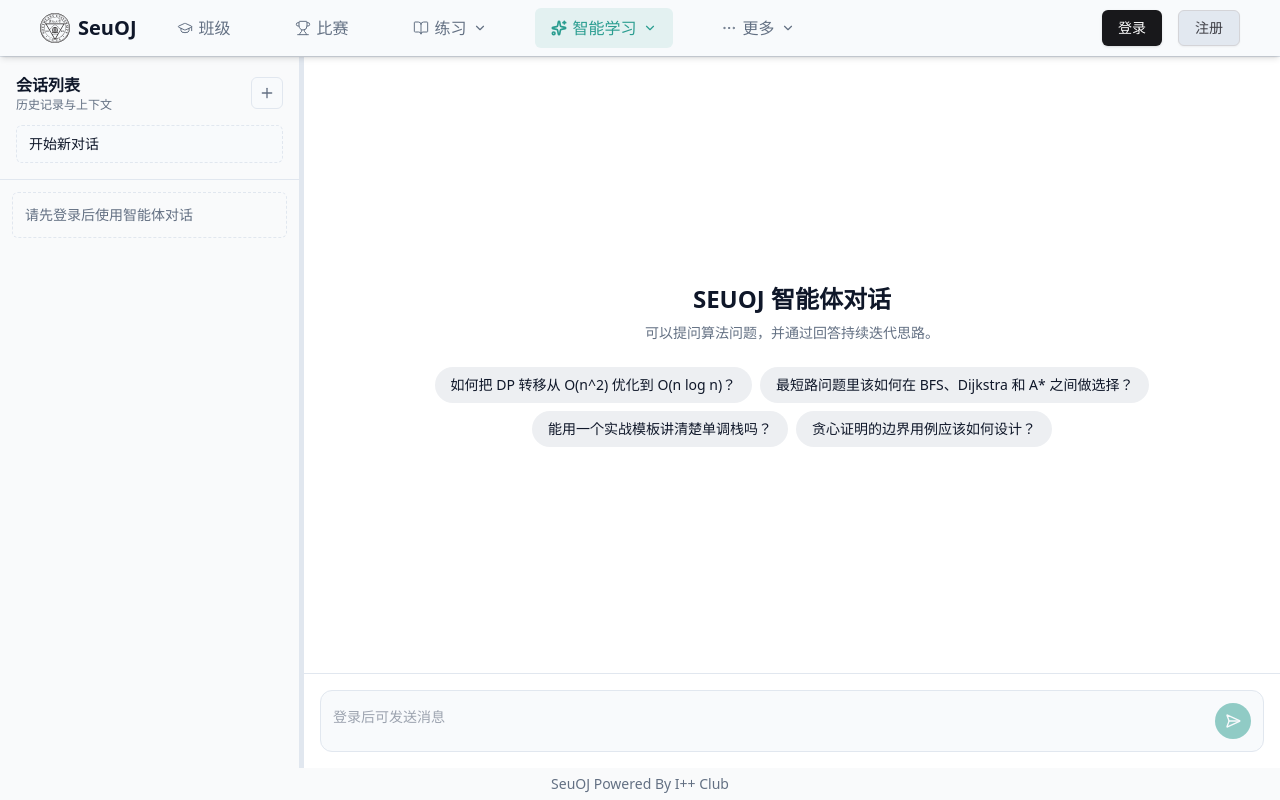
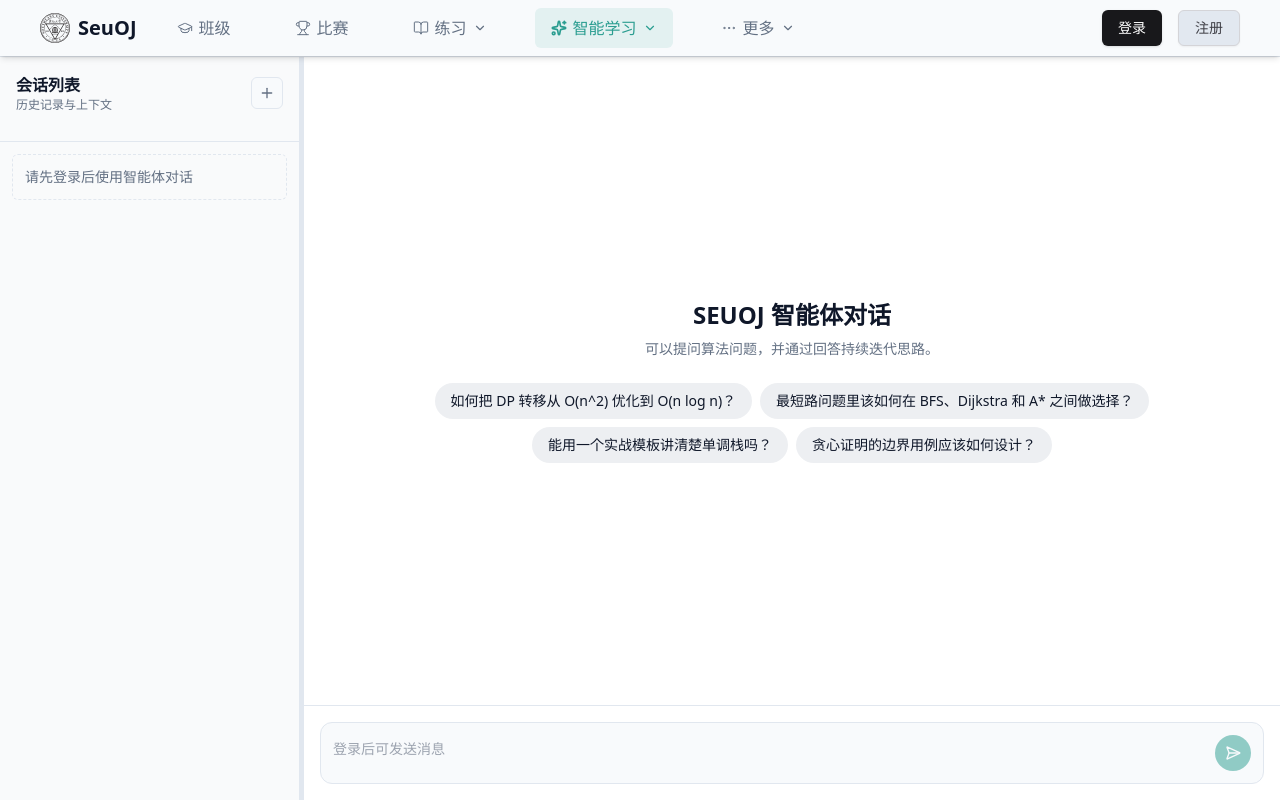
Before and after one commit to SEUAIG/seuoj-frontend, a React (Vite) app: page /chat-agent in a window 1280 px wide. Built offline with nearby package versions, Linux system fonts and the light colour scheme.

Commit message:
feat: 添加会话 UUID 生成逻辑，优化 AgentChatPage 组件的滚动处理，更新请求参数以包含用户 ID

```diff
--- a/src/components/pages/AgentChatPage.tsx
+++ b/src/components/pages/AgentChatPage.tsx
@@ -37,6 +37,15 @@
 
 function createId(prefix: string) {
   return `${prefix}-${Date.now()}-${Math.random().toString(36).slice(2, 8)}`;
+}
+
+function createSessionUuid() {
+  if (typeof crypto !== "undefined" && typeof crypto.randomUUID === "function") {
+    return crypto.randomUUID();
+  }
+  return `${Date.now()}-${Math.random().toString(16).slice(2)}-${Math.random()
+    .toString(16)
+    .slice(2)}`;
 }
 
 function extractCitations(content: string): CitationItem[] {
@@ -185,6 +194,24 @@
     textareaRef.current.style.height = `${Math.min(textareaRef.current.scrollHeight, 140)}px`;
   }
 
+  function handleIndependentWheel(event: React.WheelEvent<HTMLDivElement>) {
+    const el = event.currentTarget;
+    const atTop = el.scrollTop <= 0;
+    const atBottom = el.scrollTop + el.clientHeight >= el.scrollHeight - 1;
+    const scrollingUp = event.deltaY < 0;
+    const scrollingDown = event.deltaY > 0;
+
+    // 始终由当前容器接管滚动，防止滚动链传递到其他栏或父容器
+    event.preventDefault();
+    event.stopPropagation();
+
+    if ((scrollingUp && atTop) || (scrollingDown && atBottom)) {
+      return;
+    }
+
+    el.scrollTop += event.deltaY;
+  }
+
   function createNewChat() {
     const tempId = createId("temp-session");
     const newSession: AgentChatSession = {
@@ -314,11 +341,12 @@
 
     try {
       const isTempSession = targetSessionId.startsWith("temp-session");
+      const requestSessionId = isTempSession ? createSessionUuid() : targetSessionId;
       const { message, sessionId: returnedSessionId } = await askAgent({
         userId,
         query: trimmed,
         jwt,
-        sessionId: isTempSession ? undefined : targetSessionId,
+        sessionId: requestSessionId,
         onContent: (fullText) => {
           setSessions((previous) =>
             previous.map((session) =>
@@ -339,7 +367,7 @@
         },
       });
 
-      const finalSessionId = returnedSessionId || targetSessionId;
+      const finalSessionId = returnedSessionId || requestSessionId || targetSessionId;
       loadedSessionIdsRef.current.add(finalSessionId);
       setCurrentSessionId(finalSessionId);
       setSessions((previous) => {
@@ -392,14 +420,14 @@
   }
 
   return (
-    <div className="flex min-h-0 flex-1 w-full bg-background">
+    <div className="flex h-full min-h-0 flex-1 w-full overflow-hidden bg-background">
       <Helmet>
         <title>智能体对话 - SeuOJ</title>
       </Helmet>
       <div className="flex min-h-0 flex-1 overflow-hidden border-t bg-card">
         <aside
           style={{ width: leftSidebarWidth }}
-          className="flex shrink-0 flex-col border-r bg-muted/35"
+          className="flex shrink-0 flex-col overflow-hidden border-r bg-muted/35"
         >
           <div className="border-b p-4">
             <div className="mb-3 flex items-center justify-between">
@@ -416,16 +444,12 @@
                 <Plus className="h-4 w-4" />
               </button>
             </div>
-            <button
-              type="button"
-              onClick={createNewChat}
-              className="w-full rounded-md border border-dashed bg-background px-3 py-2 text-left text-sm transition hover:border-primary hover:text-primary"
-            >
-              开始新对话
-            </button>
           </div>
 
-          <div className="min-h-0 flex-1 space-y-2 overflow-y-auto p-3">
+          <div
+            onWheel={handleIndependentWheel}
+            className="min-h-0 flex-1 space-y-2 overflow-y-auto overscroll-contain p-3"
+          >
             {!isAuthenticated ? (
               <p className="rounded-md border border-dashed p-3 text-sm text-muted-foreground">
                 请先登录后使用智能体对话
@@ -492,7 +516,7 @@
           className="w-1 shrink-0 cursor-col-resize bg-border transition hover:bg-primary/50"
         />
 
-        <main className="flex min-w-0 flex-1 flex-col">
+        <main className="flex min-w-0 flex-1 flex-col overflow-hidden">
           {currentMessages.length === 0 ? (
             <div className="flex min-h-0 flex-1 items-center justify-center p-8">
               <div className="max-w-3xl text-center">
@@ -515,7 +539,11 @@
               </div>
             </div>
           ) : (
-            <div ref={messagesContainerRef} className="min-h-0 flex-1 space-y-5 overflow-y-auto p-6">
+            <div
+              ref={messagesContainerRef}
+              onWheel={handleIndependentWheel}
+              className="min-h-0 flex-1 space-y-5 overflow-y-auto overscroll-contain p-6"
+            >
               {currentMessages.map((message) => {
                 const citations = message.role === "assistant" ? mapMessageCitations(message) : [];
                 return (
--- a/src/layouts/MainLayout.tsx
+++ b/src/layouts/MainLayout.tsx
@@ -1,19 +1,27 @@
-import { Outlet } from "react-router-dom";
+import { Outlet, useLocation } from "react-router-dom";
 import NavBar from "@/components/common/NavBar";
 import Slogan from "@/components/common/Slogan";
 import { Toaster } from "@/components/ui/sonner";
+
 export default function MainLayout() {
+  const { pathname } = useLocation();
+  const isFullscreenPage = pathname === "/chat-agent";
+
   return (
-    <div className="flex flex-col min-h-screen bg-background">
+    <div className={`flex flex-col min-h-screen bg-background ${isFullscreenPage ? "h-screen overflow-hidden" : ""}`}>
       <div className="flex-none z-50 fixed top-0 left-0 right-0">
         <NavBar />
       </div>
-      <main className="flex-1 w-full flex flex-col pt-14">
+      <main
+        className={`flex-1 w-full flex flex-col pt-14 ${isFullscreenPage ? "h-[calc(100vh-3.5rem)] overflow-hidden" : ""}`}
+      >
         <Outlet />
       </main>
-      <footer className="flex-none mt-auto">
-        <Slogan />
-      </footer>
+      {!isFullscreenPage ? (
+        <footer className="flex-none mt-auto">
+          <Slogan />
+        </footer>
+      ) : null}
       <Toaster />
     </div>
   );
--- a/src/services/ai/agentChat.ts
+++ b/src/services/ai/agentChat.ts
@@ -145,7 +145,7 @@
   sessionId?: string;
   onContent?: (fullText: string, deltaText: string) => void;
 }) {
-  const { query, jwt, sessionId, onContent } = params;
+  const { userId, query, jwt, sessionId, onContent } = params;
 
   const controller = new AbortController();
   const timeoutId = setTimeout(() => controller.abort(), RAG_ANSWER_TIMEOUT_MS);
@@ -154,7 +154,11 @@
     response = await fetch(RAG_STREAM_ENDPOINT, {
       method: "POST",
       headers: buildJsonHeaders(jwt),
-      body: JSON.stringify({ query }),
+      body: JSON.stringify({
+        query,
+        user_id: String(userId),
+        session_id: sessionId ?? null,
+      }),
       signal: controller.signal,
     });
   } catch (error) {
```
